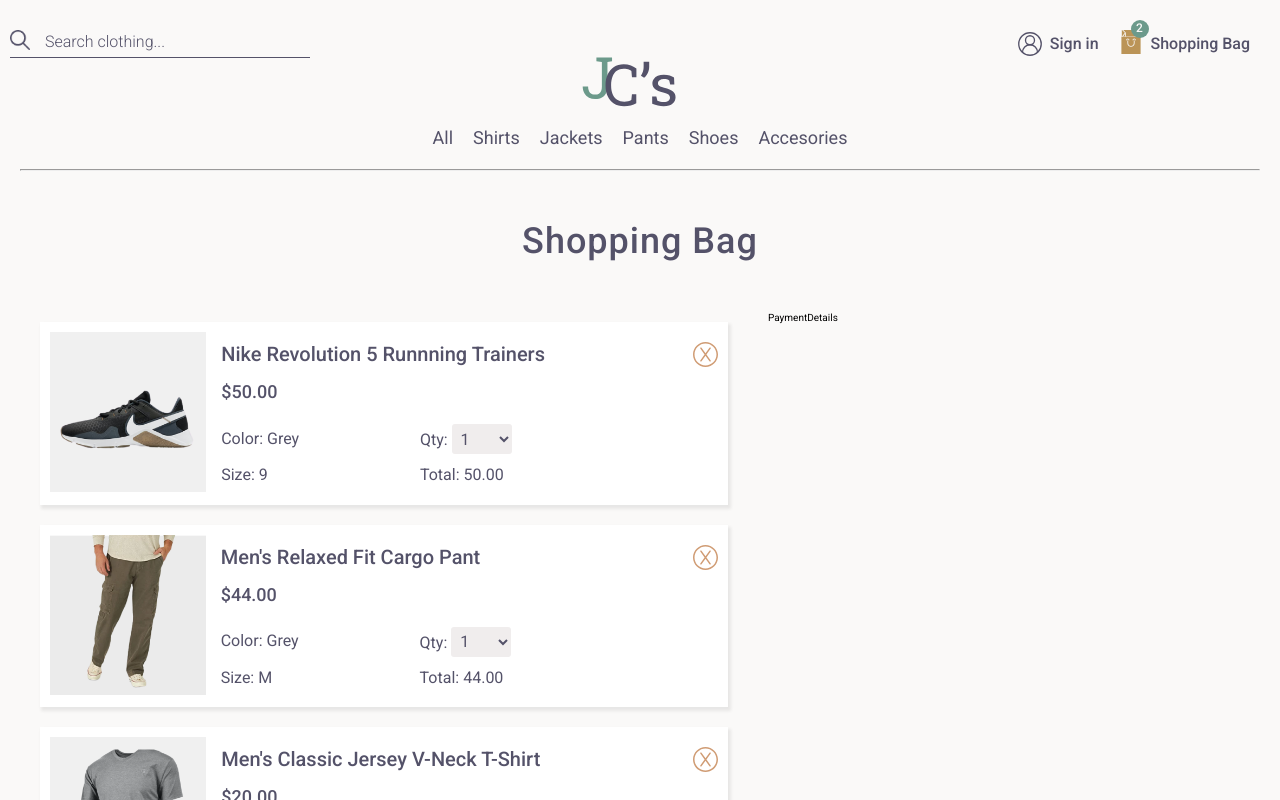
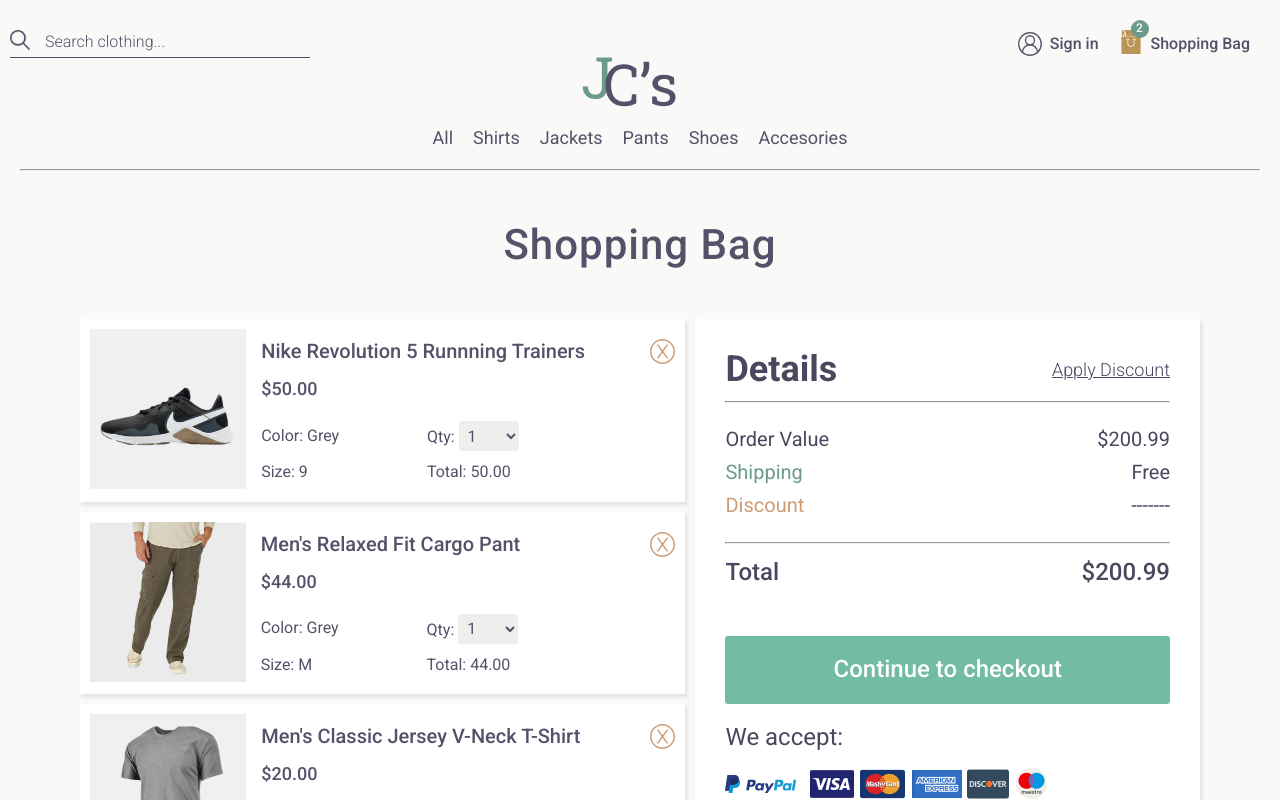
Before and after one commit to CJCB77/Online-Men-s-Clothing-Store-Frontend, a React (Create React App) app: page / in a window 1280 px wide. Shown: the top 800 px of the page. Built offline with nearby package versions, Linux system fonts and the light colour scheme.

Commit message:
Created payment details component

```diff
--- a/src/components/PaymentDetails.js
+++ b/src/components/PaymentDetails.js
@@ -1,7 +1,48 @@
 import React from 'react'
+
+//Styles
+import paymentStyles from "../styles/paymentDetails.module.css"
+//Images
+import cardsImg from "../imgs/Cards.png"
+
 
 export default function PaymentDetails() {
   return (
-    <div>PaymentDetails</div>
+    <section className={paymentStyles.checkout}>
+      <article className={paymentStyles.details}>
+        <div className={paymentStyles.details__header}>
+          <h2>Details</h2>
+          <span>Apply Discount</span>
+        </div>
+        <hr />
+        <div className={paymentStyles.details__body}>
+          <div className={paymentStyles.details__row}>
+            <h5>Order Value</h5>
+            <p>$200.99</p>
+          </div>
+          <div className={paymentStyles.details__row}>
+            <h5>Shipping</h5>
+            <p>Free</p>
+          </div>
+          <div className={paymentStyles.details__row}>
+            <h5>Discount</h5>
+            <p>-------</p>
+          </div>
+        </div>
+        <hr />
+        <div className={paymentStyles.details__total}>
+          <h5>Total</h5>
+          <p>$200.99</p>
+        </div>
+        <div className={paymentStyles.button__wrap}>
+          <button>Continue to checkout</button>
+        </div>
+        <div className={paymentStyles.payment__option}>
+          <h4>We accept:</h4>
+          <img src={cardsImg} alt="" />
+        </div>
+
+      </article>
+    </section>
   )
 }
--- a/src/components/ShoppingBagList.js
+++ b/src/components/ShoppingBagList.js
@@ -9,16 +9,20 @@
 // Max item number
 const MAX_QTY = 10
 
+function handleRemove() {
+  console.log("Removed Item")
+}
+
 function BagItem(props) {
   return(
-    <article className={shoppingListStyles.item}>
+  <article className={shoppingListStyles.item}>
     <div className={shoppingListStyles.item__img}>
       <img src={props.prod.img} alt="" />
     </div>
     <div className={shoppingListStyles.details}>
       <div className={shoppingListStyles.details__header}>
         <h3>{props.prod.name}</h3>
-        <img src={removeIcon} alt="" />
+        <img src={removeIcon} alt="" onClick={handleRemove} />
       </div>
       <div className={shoppingListStyles.details__content} >
         <p className={shoppingListStyles.details__price}>${props.prod.price.toFixed(2)}</p>
@@ -45,7 +49,7 @@
 
   const myShoppingCart = products.slice(0,4).map((prod) => {
     return(
-      <BagItem availableQty={availableQty} prod={prod} />
+      <BagItem key={prod.id} availableQty={availableQty} prod={prod} />
     )
   })
 
--- /dev/null
+++ b/src/styles/paymentDetails.module.css
@@ -0,0 +1,111 @@
+.checkout {
+  width: 50%;
+}
+
+.details {
+  background-color: #fff;
+  font-size: 2.4rem;
+  width: 100%;
+  padding: 3rem;
+  box-shadow: 2px 3px 3px 1px rgba(0, 0, 0, 0.075);
+  color: #4A485F;
+  position: sticky;
+  top: 0;
+
+}
+
+.details hr {
+  margin: 0;
+}
+
+.details__header {
+  display: flex;
+  justify-content: space-between;
+  align-items: center;
+  margin-bottom: 1rem;
+}
+
+.details__header h2 {
+  font-size: 3.6rem;
+}
+
+.details__header span {
+  display: block;
+  font-size: 1.8rem;
+  font-weight: 300;
+  text-decoration: underline;
+  cursor: pointer;
+}
+
+.details__body {
+  margin: 2.5rem 0;
+}
+
+.details__body h5 {
+  font-size: 2rem;
+  font-weight: 400;
+}
+
+.details__body p {
+  font-size: 2rem;
+  font-weight: 400;
+}
+
+.details__row {
+  margin: 1rem 0;
+  display: flex;
+  justify-content: space-between;
+  align-items: center;
+}
+
+.details__body :nth-child(2) h5 {
+  color: #6C9A8B ;
+}
+
+.details__body :nth-child(3) h5 {
+  color: #D09C74;
+}
+
+.details__total {
+  display: flex;
+  justify-content: space-between;
+  align-items: center;
+  margin: 1.5rem 0;
+}
+
+.details__total h5 {
+  font-size: 2.4rem;
+  font-weight: 500;
+}
+
+.details__total p {
+  font-size: 2.4rem;
+  font-weight: 500;
+}
+
+.button__wrap {
+  display: flex;
+  justify-content: center;
+  margin-top: 5rem;
+}
+
+.details button {
+  width: 100%;
+  padding: 2rem 0;
+  background-color: #72BCA4;
+  border: none;
+  border-radius: 3px;
+  color: #fff;
+  cursor: pointer;
+  font-weight: 500;
+}
+
+.payment__option {
+  margin: 2rem 0;
+}
+
+.payment__option h4 {
+  margin: 1rem 0;
+  font-weight: 400;
+  font-size: 2.4rem;
+}
--- a/src/styles/shoppingList.module.css
+++ b/src/styles/shoppingList.module.css
@@ -3,14 +3,17 @@
   width: 60%;
   display: flex;
   flex-direction: column;
-  padding: 0 4rem;
+  margin-right: 1rem;
+}
+
+.shoppingBag .item:not(:last-child){
+  margin-bottom: 1rem;
 }
 
 .item {
   background-color: #fff;
   width: 100%;
   padding: 1rem;
-  margin: 1rem 0;
   display: flex;
   box-shadow: 2px 3px 3px 1px rgba(0, 0, 0, 0.075);
 }
--- a/src/styles/style.css
+++ b/src/styles/style.css
@@ -37,15 +37,20 @@
   width: auto;
 }
 
+.bag {
+  margin-bottom: 10rem;
+  padding: 0 8rem;
+}
 
 .bag hr {
-  margin: 0 2rem;
+  margin: 0 -6rem;
 }
+
 
 .bag h1 {
   text-align: center;
   color: #545269;
-  font-size: 3.6rem;
+  font-size: 4.2rem;
   font-weight: 500;
   margin: 5rem 0;
   letter-spacing: 1px;
```
Also changed, not shown: src/imgs/Cards.png (added).
